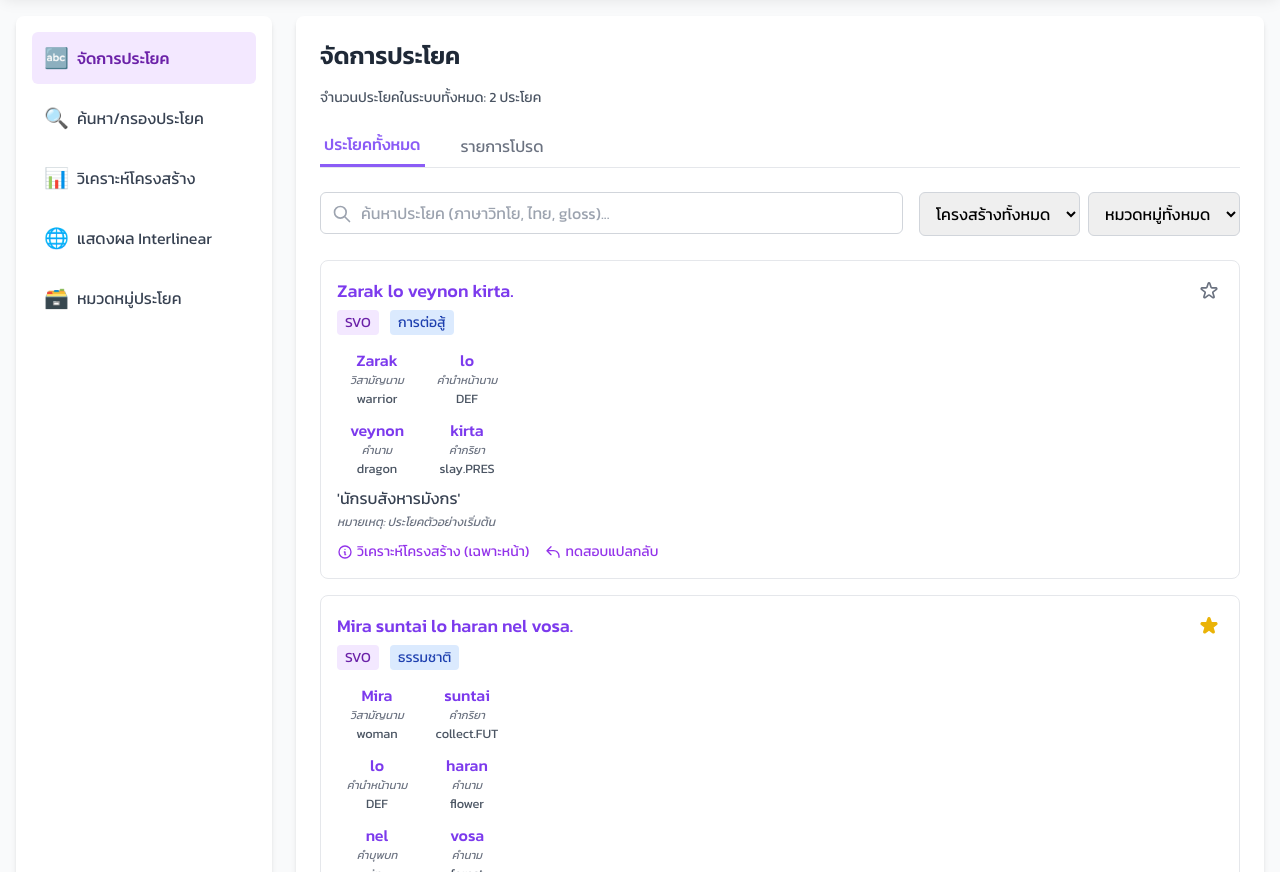
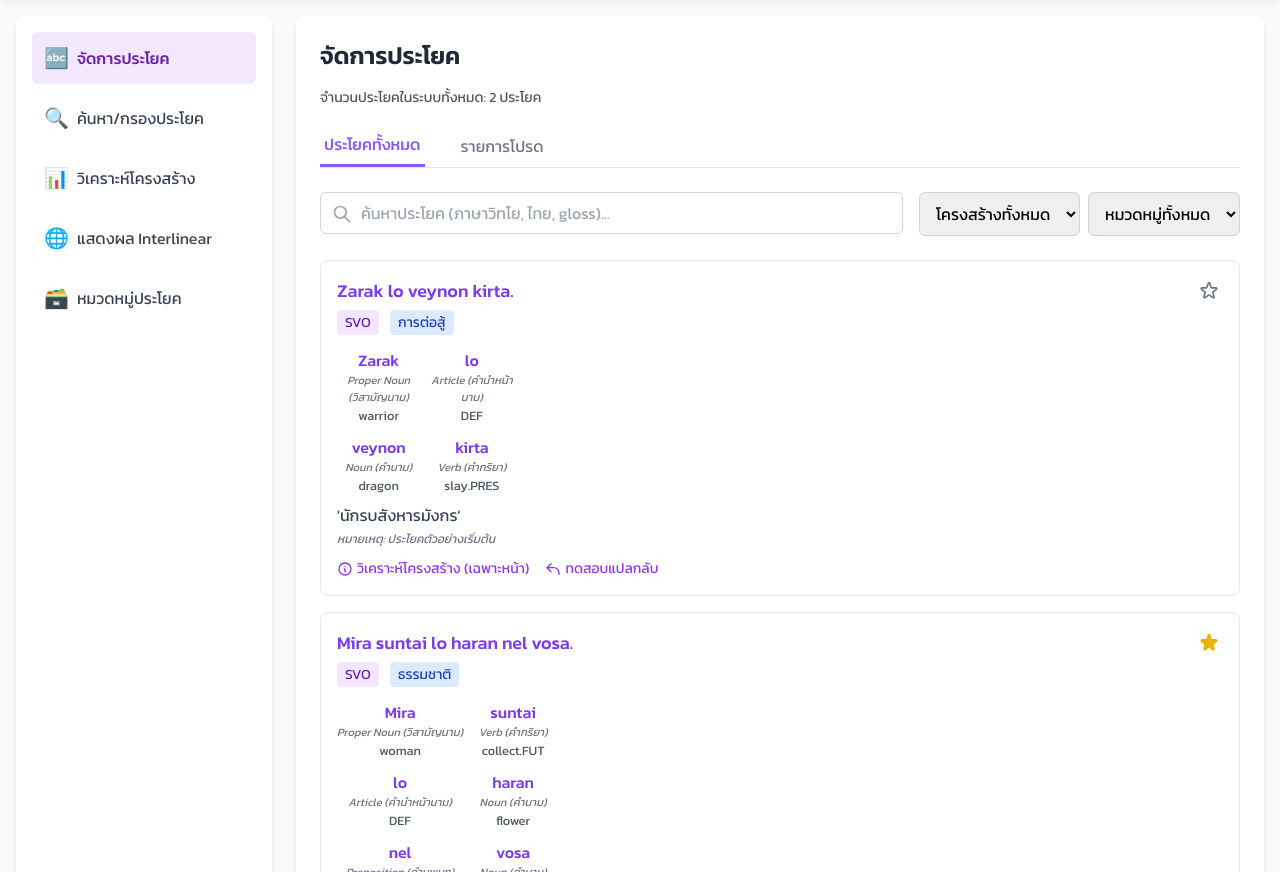
Before and after one commit to Arthur2548/Waiyakor-wtp, a plain HTML site: page index.html in a window 1280 px wide. Shown: the part 80-952 px from the top of the page. Drawn offline with nearby package versions, Linux system fonts and the light colour scheme.

Commit message:
Update index.html

```diff
--- a/index.html
+++ b/index.html
@@ -276,11 +276,11 @@
     (function() {
         // --- CONSTANTS ---
         const POS_TAGS = {
-            "N": "คำนาม", "PROP_N": "วิสามัญนาม", "V": "คำกริยา","Vi": "คำอกรรมกริยา", "Vt": "คำสกรรมกริยา", "ADJ": "คำคุณศัพท์",
-            "ADV": "คำวิเศษณ์", "PREP": "คำบุพบท", "CONJ": "คำสันธาน",
-            "PRON": "คำสรรพนาม", "ART": "คำนำหน้านาม", "PART": "คำอนุภาค", "It": "คำผัน",
-            "NUM": "คำบอกจำนวน", "INTJ": "คำอุทาน", "AUX": "กริยานุเคราะห์",
-            "DET": "คำบ่งชี้", "OTHER": "อื่นๆ"
+              "N": "Noun (คำนาม)", "PROP_N": "Proper Noun (วิสามัญนาม)", "V": "Verb (คำกริยา)","Vi": "Intransitive Verb (คำอกรรมกริยา)", "Vt": "Transitive Verb (คำสกรรมกริยา)", "ADJ": "Adjective (คำคุณศัพท์)",
+            "ADV": "Adverb (คำวิเศษณ์)", "PREP": "Preposition (คำบุพบท)", "CONJ": "Conjunction (คำสันธาน)",
+            "PRON": "Pronoun (คำสรรพนาม)", "ART": "Article (คำนำหน้านาม)", "PART": "Particle (คำอนุภาค)", "It": "Inflection (คำผัน)",
+            "NUM": "Numeral (คำบอกจำนวน)", "INTJ": "Interjection (คำอุทาน)", "AUX": "Auxiliary Verb (กริยานุเคราะห์)",
+            "DET": "Determiner (คำบ่งชี้)", "OTHER": "Other (อื่นๆ)"
         };
         const STRUCTURE_TYPES = ["SVO", "VSO", "SOV", "OSV", "VOS", "OVS", "อื่นๆ"];
 
```
